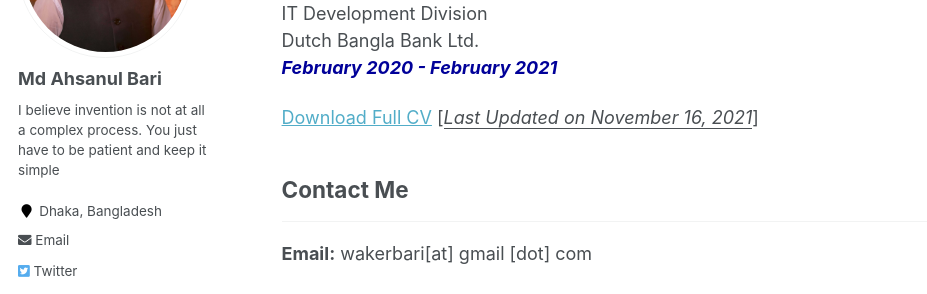
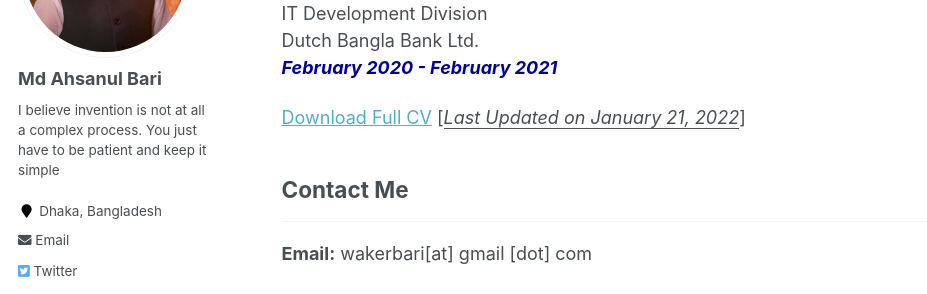
Before and after one commit to AhsanulBariRomi/ahsanul-bari.github.io, a Jekyll site: the page built from _pages/cv.md, in a window 1280 px wide and 900 px high, scrolled down 478 px. Shown: the part 153-447 px from the top of the window, without its empty margins (0-927 px from the left). Built offline with Jekyll 4.4.1, drawn with Linux system fonts in a browser that asks for light colours.

Commit message:
CV Updated

```diff
--- a/_pages/cv.md
+++ b/_pages/cv.md
@@ -26,7 +26,7 @@ IT Development Division <br/>
 Dutch Bangla Bank Ltd.<br />
 <i style='color:#000099;'>**February 2020 - February 2021**</i>
 
-[Download Full CV](https://drive.google.com/file/d/16Je8u9LmNQb429XOAndwUA-Dl5wkuIXX/view?usp=sharing) [<ins>*Last Updated on November 16, 2021*</ins>]
+[Download Full CV](https://drive.google.com/file/d/1V484prJEXpzSBoiou5umNUQ7PHT2LSBq/view?usp=sharing) [<ins>*Last Updated on January 21, 2022*</ins>]
 
 ## Contact Me
 -------------
```
